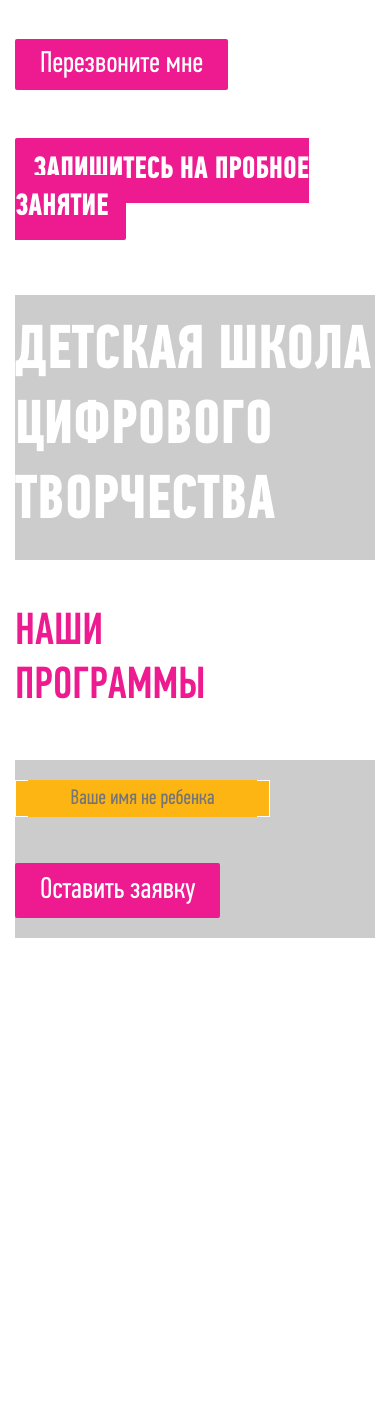
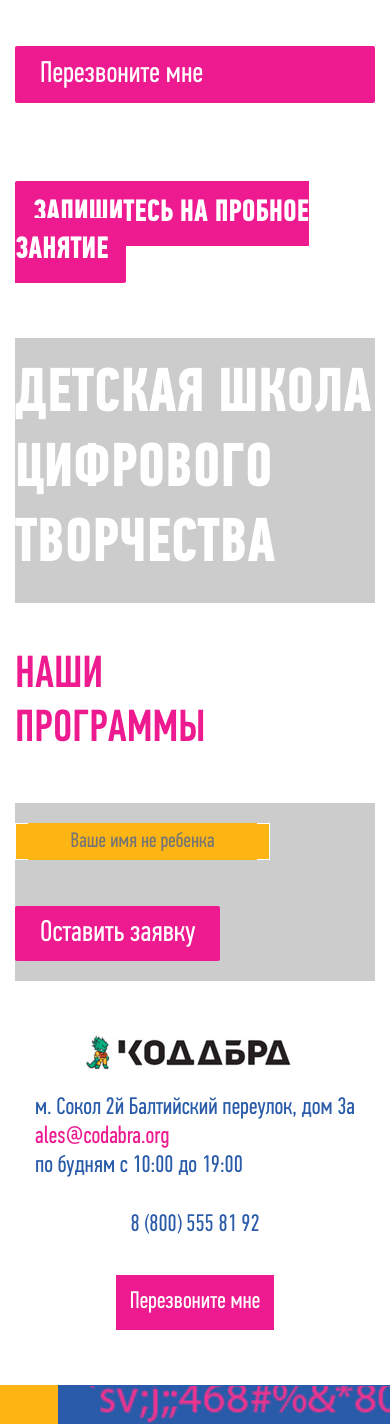
Before and after one commit to kvsemenoff/kadobra, a PHP site: page /tech.php in a window 390 px wide. Before the commit the page ends 938 px from the top, so only its background shows below. Run offline with PHP 8.4, Linux system fonts and the light colour scheme; style sheets or scripts are compiled from the project's sources; some libraries are stand-ins or nearby versions.

Commit message:
complete footer.php

```diff
--- a/css/style.css
+++ b/css/style.css
@@ -24,7 +24,7 @@
 h2 { color: #ed1a90; font-size: 45px; text-transform: uppercase; max-width: 270px; font-family: "PFDinTextCompPro-Medium", arial, sans-serif; }
 h2 strong { font-weight: 400; color: #fdb514; }
 
-.button-1 { background: #ed1a90; font-family: "PFDinTextCompPro-Regular", arial, sans-serif; font-size: 30px; padding: 10px 25px; color: #fff; border-radius: 2px; border: none; outline: none; width: auto; }
+.button-1 { background: #ed1a90; font-family: "PFDinTextCompPro-Regular", arial, sans-serif; font-size: 30px; padding: 10px 25px; color: #fff; border-radius: 2px; border: none; display: block; outline: none; width: auto; }
 
 .button-2 { background: #ed1a90; text-transform: uppercase; padding: 17px 18px; font-family: "PFDinTextCompPro-bold", arial, sans-serif; font-size: 31px; color: #fff; border-radius: 2px; }
 
--- a/css/style.scss
+++ b/css/style.scss
@@ -55,6 +55,7 @@
 	border-radius: 2px;
 	border: none;
 	outline: none;
+	display: block;
 	width: auto;
 }
 .button-2{
--- a/css/style8.css
+++ b/css/style8.css
@@ -1,3 +1,22 @@
+.footer__in { padding: 40px 0; }
+.footer__in .logo { float: left; display: block; width: 231px; height: 63px; background: url(../img/footer_logo.jpg) top left no-repeat; }
+.footer__in .txt { display: block; color: #295ba9; font-size: 24px; }
+.footer__in .info { max-width: 340px; padding: 10px 0 0 20px; float: left; }
+.footer__in .info .pink a { color: #ed1a90; }
+.footer__in .right { float: right; }
+.footer__in .right .phone, .footer__in .right .btn { float: left; }
+.footer__in .right .phone { padding: 6px 23px 0; }
+.footer__bottom { height: 39px; width: 100%; background: #fdb514 url(../img/footer_bg.jpg) top right no-repeat; }
+.footer .button-1 { font-size: 24px; padding: 13px 14px; border-radius: 0; }
 
-
-/*# sourceMappingURL=style8.css.map */
+@media only screen and (max-width: 1000px) { .footer .right { padding: 6px 0 0; }
+  .footer .right .phone { float: none; padding-bottom: 15px; }
+  .footer .right .btn { float: none; } }
+@media only screen and (max-width: 760px) { .footer .right { padding: 0 20px; float: none; }
+  .footer .right .phone { float: left; padding: 20px 15px 15px; }
+  .footer .right .btn { padding: 20px 15px 15px; float: right; } }
+@media only screen and (max-width: 580px) { .footer .logo { margin: 0 auto; float: none; }
+  .footer .info { float: none; width: 100%; padding: 10px; margin: 0 auto; }
+  .footer .right .phone { width: 100%; padding: 20px 10px 15px; text-align: center; }
+  .footer .right .btn { width: 100%; text-align: center; }
+  .footer .right .btn a { display: inline-block; } }
--- a/css/style8.scss
+++ b/css/style8.scss
@@ -1,4 +1,106 @@
-
+.footer{
+	&__in{
+		padding: 40px 0;
+		.logo{
+			float: left;
+			display: block;
+			width: 231px;
+			height: 63px;
+			background: url(../img/footer_logo.jpg) top left no-repeat;
+		}
+		.txt{
+			display: block;
+			color: #295ba9;
+			font-size: 24px;
+		}
+		.info{
+			max-width: 340px;
+			padding: 10px 0 0 20px;
+			float: left;
+			.pink a{
+				color: #ed1a90;
+			}
+		}
+		.right{
+			float: right;
+			.phone,
+			.btn{
+				float: left;
+			}
+			.phone{
+		    padding: 6px 23px 0;
+			}
+		}
+	}
+	&__bottom{
+		height: 39px;
+		width: 100%;
+		background: #fdb514 url(../img/footer_bg.jpg) top right no-repeat;
+	}
+	.button-1{
+		font-size: 24px;
+		padding: 13px 14px;
+		border-radius: 0;
+	}
+}
+@media only screen and (max-width : 1000px) {
+	.footer{
+		.right{
+			padding: 6px 0 0;
+			.phone{
+				float: none;
+				padding-bottom: 15px;
+			}
+			.btn{
+				float: none;
+			}
+		}
+	}
+}
+@media only screen and (max-width : 760px) {
+	.footer{
+		.right{
+			padding: 0 20px;
+			float: none;
+			.phone{
+				float: left;
+				padding: 20px 15px 15px;
+			}
+			.btn{
+				padding: 20px 15px 15px;
+				float: right;
+			}
+		}
+	}
+}
+@media only screen and (max-width : 580px) {
+	.footer{
+		.logo{
+			margin: 0 auto;
+			float: none;
+		}
+		.info{
+			float: none;
+			width: 100%;
+			padding: 10px;
+			margin: 0 auto;
+		}
+		.right{
+			.phone{
+				width: 100%;
+				padding: 20px 10px 15px;
+				text-align: center;
+			}
+			.btn{
+				width: 100%;
+				text-align: center;
+				a{
+					display: inline-block;
+				}
+			}
+		}
+	}
+}
 @media only screen and (min-width : 320px) {
 }
 
--- a/includes/footer.php
+++ b/includes/footer.php
@@ -0,0 +1,23 @@
+<section class="section footer">
+	<div class="container">
+		<div class="row">
+			<div class="col-md-12 footer__in clearfix">
+				<a href="#" class="logo"></a>
+				<div class="info">
+					<span class="txt">м. Сокол  2й Балтийский переулок, дом 3а</span>
+					<span class="pink txt"><a href="#">ales@codabra.org</a></span>
+					<span class="txt">по будням с 10:00 до 19:00</span>
+				</div>
+				<div class="right clearfix">
+					<div class="phone">
+						<span class="txt">8 (800) 555 81 92</span>
+					</div>
+					<div class="btn">
+						<a href="#" class="button-1">Перезвоните мне</a>
+					</div>
+				</div>
+			</div>
+		</div>
+	</div>
+	<div class="footer__bottom"></div>
+</section>
```
Also changed, not shown: img/footer_bg.jpg (added), img/footer_logo.jpg (added).
